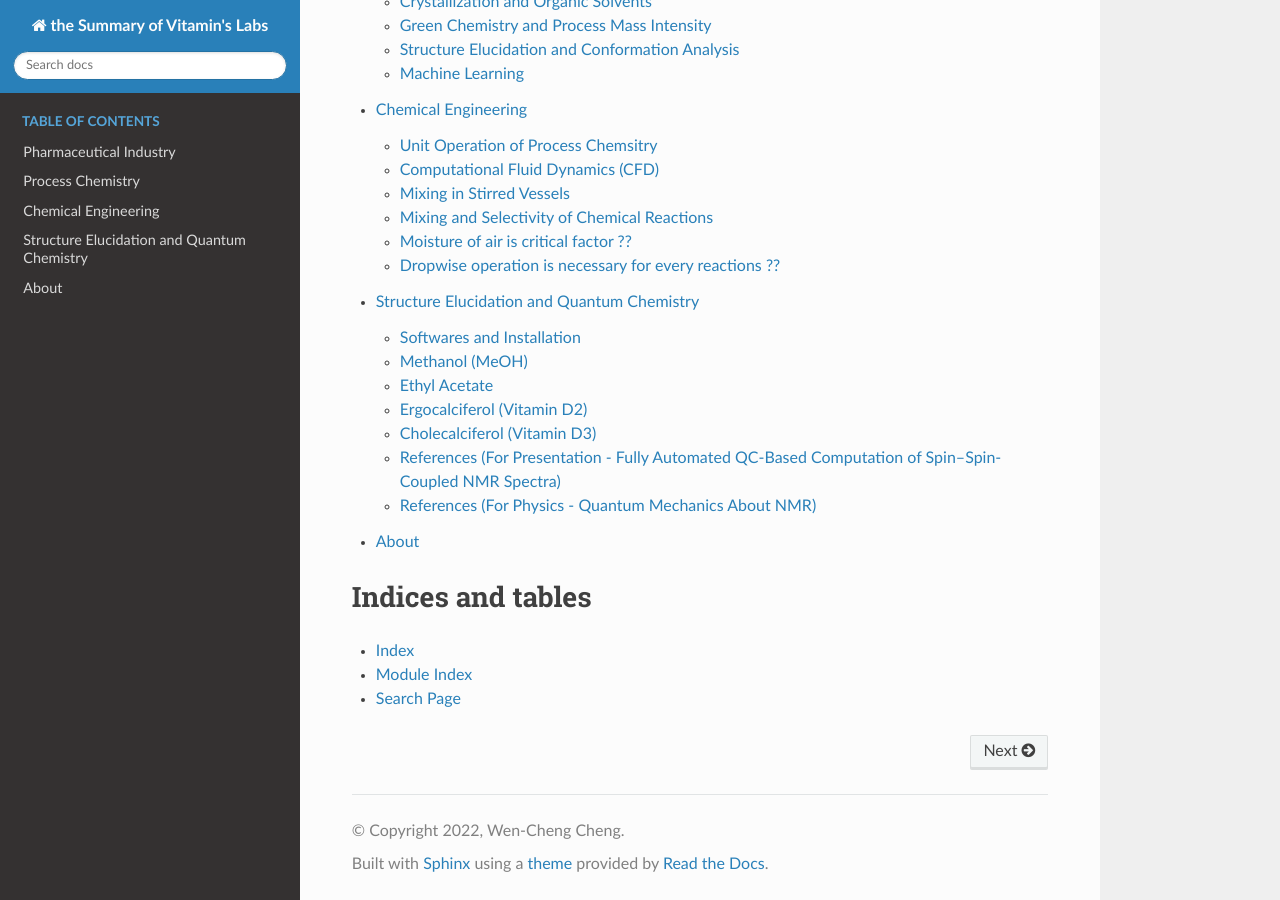
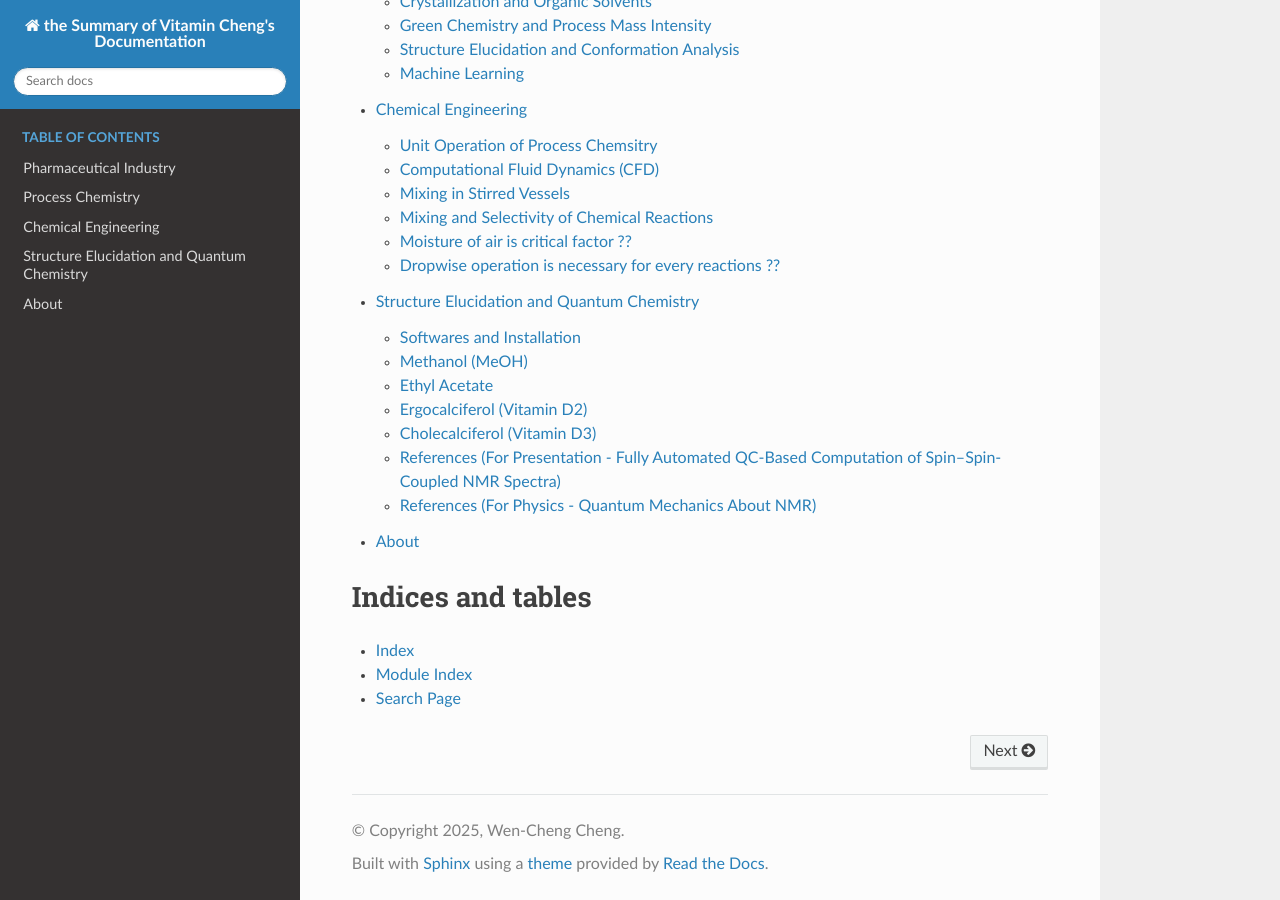
Before and after one commit to vitamincheng/summary, a Sphinx documentation site: the page built from source/index.rst, in a window 1280 px wide and 900 px high, scrolled down 699 px. Built offline with Sphinx 7.4.7 and the Read the Docs theme 3.1.0, drawn with Linux system fonts in a browser that asks for light colours.

Commit message:
modifcation the project name and version 0.02

```diff
--- a/source/About.rst
+++ b/source/About.rst
@@ -1,7 +1,7 @@
 About
 =========================================
 
-| Project : the Summary of Vitamin Cheng's Labs
+| Project : the Summary of Vitamin Cheng's documententation
 | Author  : Wen-Cheng Cheng
 | E-mail  : vitamin.cheng@gmail.com
 | Blog    : `https://vitamincheng.blogspot.com/  <https://vitamincheng.blogspot.com/>`_
--- a/source/CH3/Section6.rst
+++ b/source/CH3/Section6.rst
@@ -20,6 +20,7 @@ Mode of Reagent Addition: Control of Impurity Formation
 ------------------------------------------------------------------
 
  | Wenyi Zhao, *Handbook for chemical process research and development* - CRC Press (2017) chapter 1.
+
 - Direction Addition
 - Reverse Addition
 - Other Addition Modes (Sequential Addition, Portionwise Addition, Slow Release of Starting Material/Reagent, Alternate Addition and Concurrent Addition)
--- a/source/conf.py
+++ b/source/conf.py
@@ -6,10 +6,10 @@
 # -- Project information -----------------------------------------------------
 # https://www.sphinx-doc.org/en/master/usage/configuration.html#project-information
 
-project = "the Summary of Vitamin's Labs"
-copyright = '2022, Wen-Cheng Cheng'
+project = "the Summary of Vitamin Cheng's Documentation"
+copyright = '2025, Wen-Cheng Cheng'
 author = 'Wen-Cheng Cheng'
-release = '0.01'
+release = '0.02'
 
 # -- General configuration ---------------------------------------------------
 # https://www.sphinx-doc.org/en/master/usage/configuration.html#general-configuration
--- a/source/index.rst
+++ b/source/index.rst
@@ -1,4 +1,4 @@
-.. the Summary of Vitamin Cheng's labs documentation master file, created by
+.. the Summary of Vitamin Cheng's documentation master file, created by
    sphinx-quickstart on Thu Dec 15 11:04:45 2022.
    You can adapt this file completely to your liking, but it should at least
    contain the root `toctree` directive.
```
